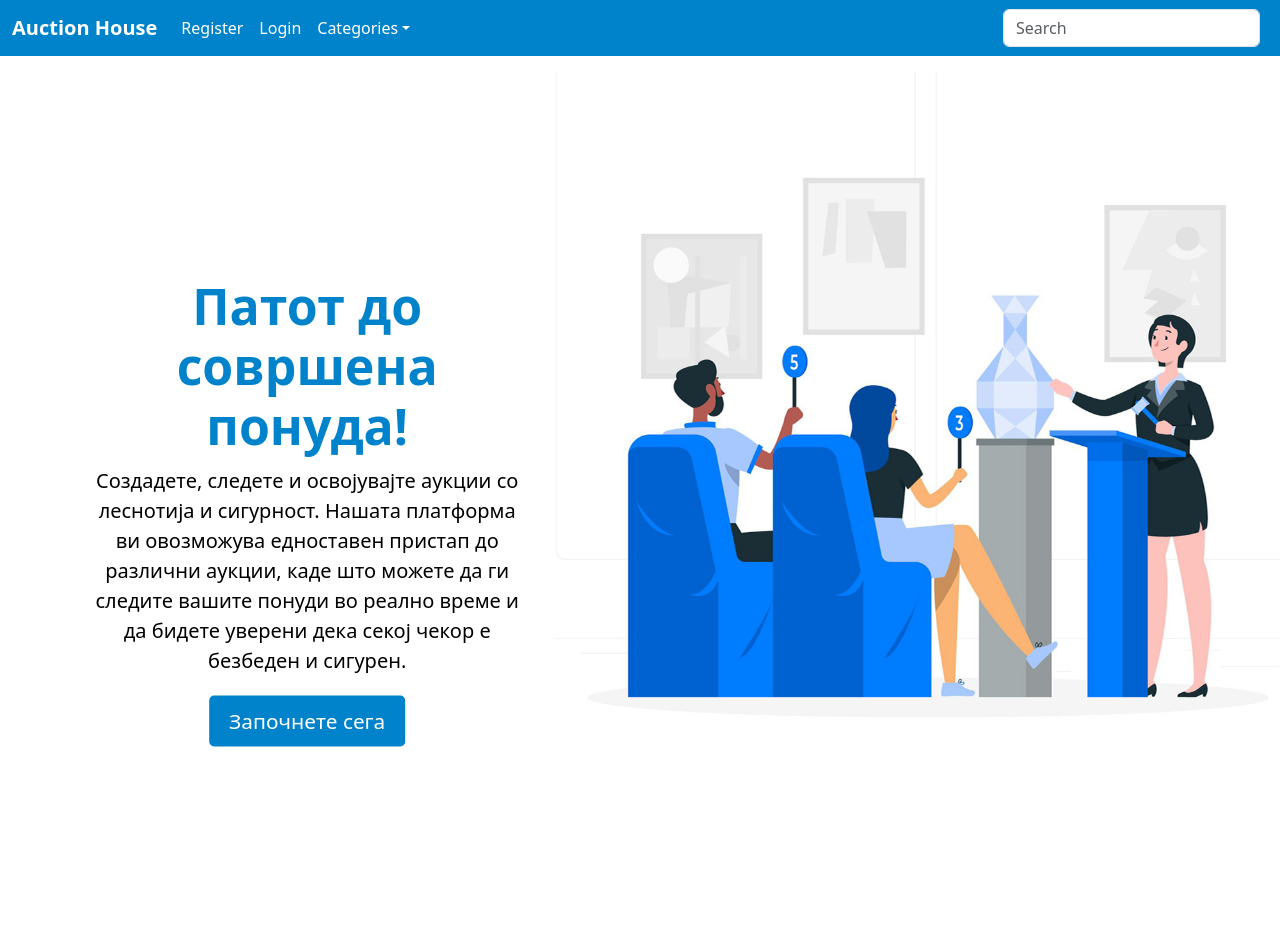
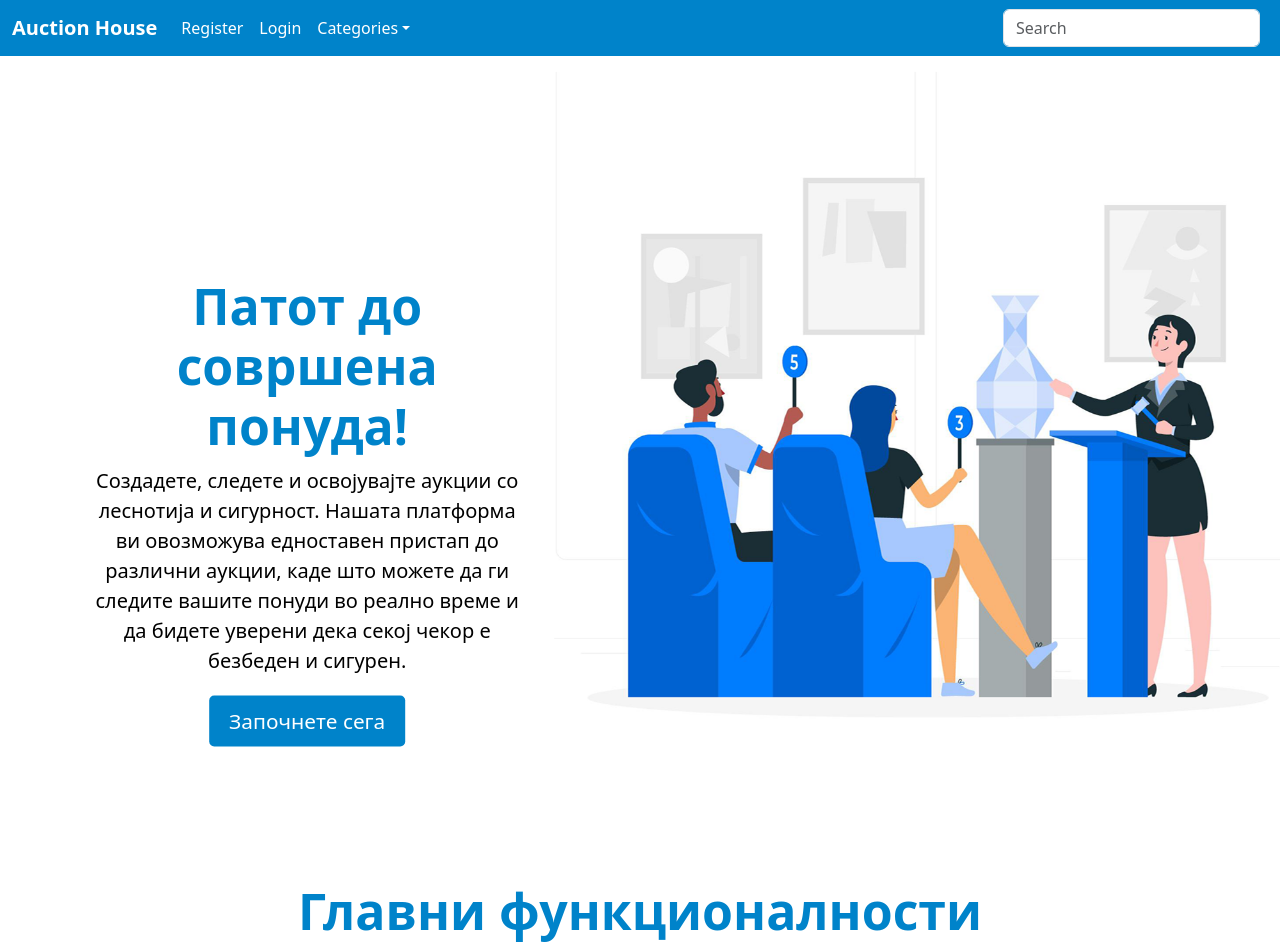
Before and after one commit to martinristow/front-end-auction-house, a React (Vite) app in the folder auction-house/: page / in a window 1280 px wide. Shown: the top 952 px of the page. Before the commit the page ends 856 px from the top, so only its background shows below. Built offline with nearby package versions, Linux system fonts and the light colour scheme; sample sign-in values are in the browser's storage.

Commit message:
Added Mainfunctionalities at HomePage

```diff
--- a/auction-house/src/Pages/Home.jsx
+++ b/auction-house/src/Pages/Home.jsx
@@ -3,6 +3,8 @@ import React, { useEffect } from "react";
 import { useNavigate } from "react-router-dom";
 import LogoutButton from "../Components/LogoutButton";
 import HomeImage from "../Components/HomeImage.jsx";
+import Footer from "../Components/Footer.jsx";
+import Mainfunctionalities from "../Components/Mainfunctionalities.jsx";
 
 const Home = () => {
     const navigate = useNavigate();
@@ -16,10 +18,16 @@ const Home = () => {
     }, [navigate]);
 
     return (
-        <div>
-            {/*<h1>Welcome to the Home Page!</h1>*/}
-            <HomeImage />
-        </div>
+       <>
+           <div>
+               <HomeImage />
+               {/*<h1>Zdr</h1>*/}
+                <Mainfunctionalities/>
+               <Footer />
+               {/*<h1>Zdravo</h1>*/}
+           </div>
+
+       </>
     );
 };
 
```
